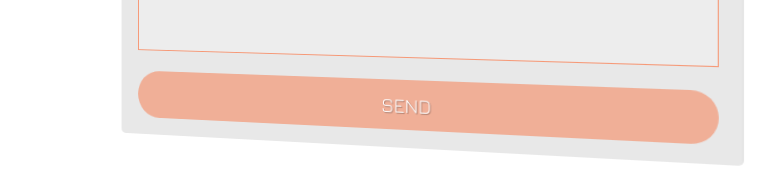
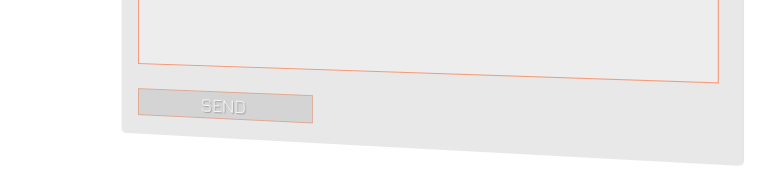
Before and after one commit to Nghuynh07/portfolio, a React (Create React App) app: page /projects in a window 1280 px wide. Shown: the part 2612-2797 px from the top of the page, without its empty margins (233-1008 px from the left). Built offline with nearby package versions, Linux system fonts and the light colour scheme; a web font is replaced by a local one.

Commit message:
added more stuff

```diff
--- a/src/index.css
+++ b/src/index.css
@@ -39,7 +39,6 @@ html {
 .nav {
   position: fixed;
   width: 100%;
-  /* background-color: rgba(51, 51, 51, 0.05); */
   z-index: 100;
   display: flex;
   justify-content: space-between;
@@ -48,6 +47,7 @@ html {
   height: 8vh;
   opacity: 0;
   visibility: hidden;
+  box-shadow: 0 0.1rem 0.1rem rgba(255, 255, 255, 0.11);
   animation: navAnimation 1s linear forwards;
 }
 
@@ -76,7 +76,7 @@ html {
 
 .navbar-link {
   color: #aaa;
-  margin: 0 2rem;
+  margin: 0 3rem;
   font-size: 1.4rem;
   font-weight: 100;
   letter-spacing: 0.2rem;
@@ -124,7 +124,7 @@ header {
   color: transparent;
   text-transform: uppercase;
   opacity: 0;
-  font-weight: 700;
+  font-weight: 100;
   visibility: hidden;
 }
 
@@ -504,27 +504,24 @@ header {
 }
 
 .form-btn {
-  width: 100%;
-  height: 5rem;
-  background-color: rgba(255, 69, 0, 0.35);
+  width: 20rem;
+  justify-self: start;
   border: none;
-  align-self: flex-start;
   font-size: 2rem;
   color: #fff;
-  transition: background-color 0.5s;
   cursor: pointer;
-  border-radius: 10rem;
-  /* box-shadow: inset 0.3rem 0.3rem 0.3rem rgba(255, 160, 0, 1),
-    inset -0.3rem -0.3rem 0.3rem rgba(255, 160, 0, 1); */
   text-transform: uppercase;
   text-shadow: 0.1rem 0.1rem 0.1rem rgba(0, 0, 0, 0.3);
   opacity: 0;
   visibility: hidden;
+  background-color: rgba(51, 51, 51, 0.11);
+  border: 0.1rem solid rgba(255, 69, 0, 0.3);
   animation: fadeAnimation 2s 1.5s ease-in-out forwards;
+  transition: background-color 0.5s;
 }
 
 .form-btn:hover {
-  background-color: rgba(255, 69, 0, 0.5);
+  background-color: rgba(51, 51, 51, 0.33);
 }
 
 /* Projects */
@@ -694,6 +691,10 @@ header {
   .projects-title {
     font-size: 8rem;
   }
+  #frontend,
+  #developer {
+    font-size: 7rem;
+  }
 }
 
 @media (max-width: 600px) {
@@ -713,4 +714,8 @@ header {
   .contact-title {
     font-size: 8.5rem;
   }
+  #frontend,
+  #developer {
+    font-size: 5rem;
+  }
 }
```
